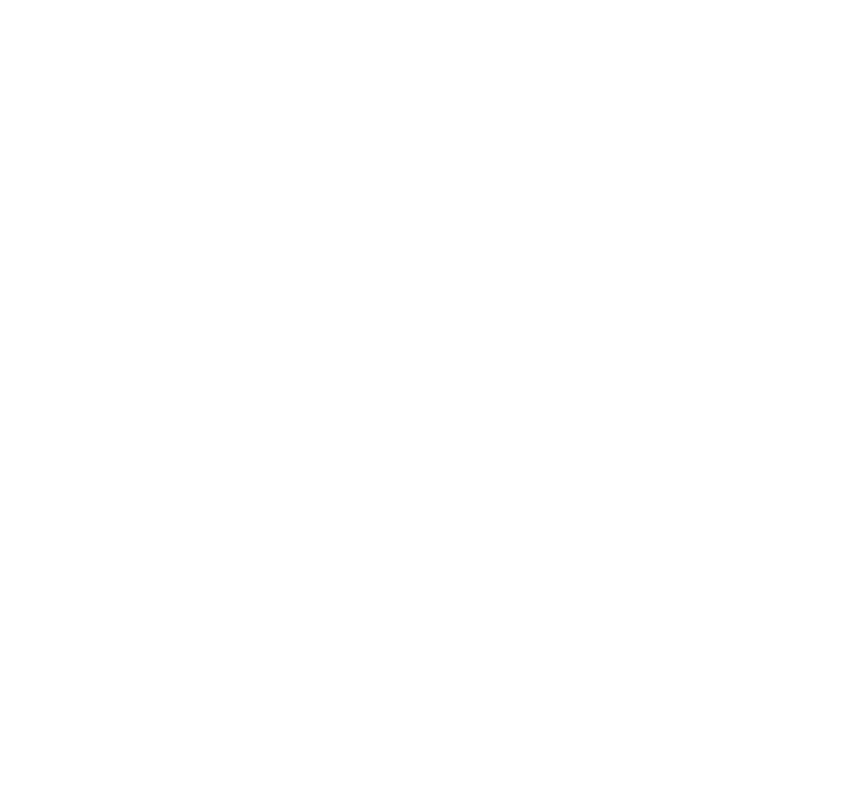
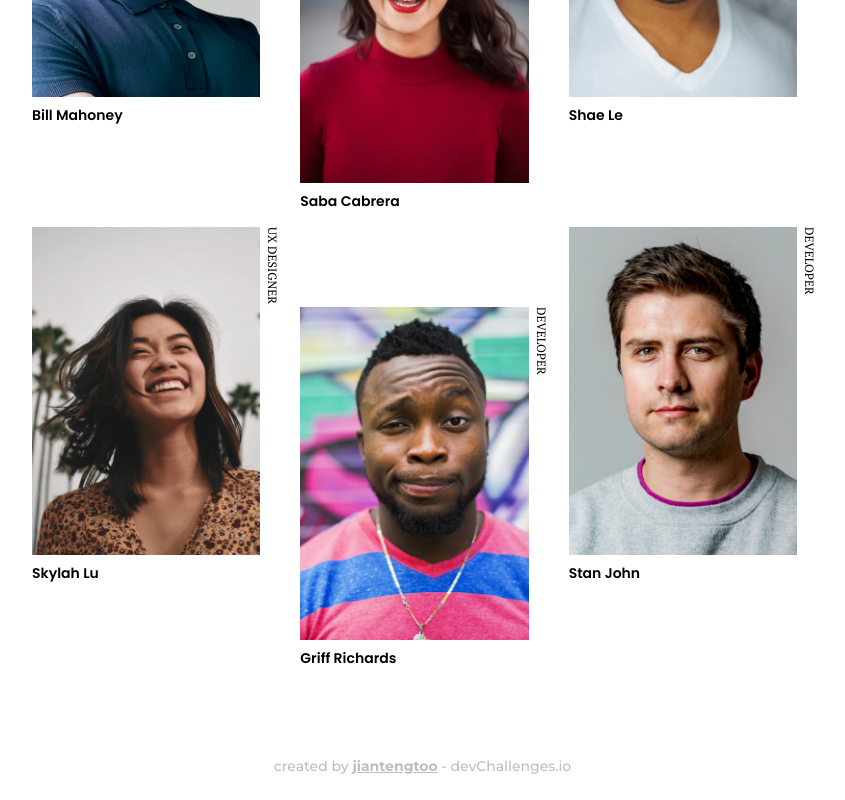
Before and after one commit to jiantengtoo/devChallenges.io, a Next.js app: page /devchallenges.io/team-page-challenge in a window 1280 px wide. Before the commit this address had no page. Shown: the part 498-1298 px from the top of the page, without its empty margins (219-1064 px from the left). Before the commit the page ends 800 px from the top, so only its background shows below. Built offline with nearby package versions, Linux system fonts and the light colour scheme.

Commit message:
refactor

```diff
--- /dev/null
+++ b/src/components/devchallenges.io/footer.tsx
@@ -0,0 +1,14 @@
+import { Montserrat } from "@next/font/google";
+
+const montserrat = Montserrat({ subsets: ["latin"] });
+
+export default function Footer() {
+  return (
+    <div
+      className={`${montserrat.className} pb-6 text-center text-sm font-medium text-[#BDBDBD]`}
+    >
+      created by <span className="font-bold underline">jiantengtoo</span> -
+      devChallenges.io
+    </div>
+  );
+}
--- a/src/pages/404-not-found-challenge.tsx
+++ b/src/pages/devchallenges.io/404-not-found-challenge.tsx
@@ -1,7 +1,8 @@
 import Image from "next/image";
-import Scarecrow from "../../public/404-not-found-challenge/scarecrow.png";
+import Scarecrow from "public/404-not-found-challenge/scarecrow.png";
 
-import { Inconsolata, Space_Mono, Montserrat } from "@next/font/google";
+import { Inconsolata, Space_Mono } from "@next/font/google";
+import Footer from "../../components/devchallenges.io/footer";
 
 const inconsolata = Inconsolata({
   weight: ["700"],
@@ -14,8 +15,6 @@ const space_mono = Space_Mono({
   style: ["normal"],
   subsets: ["latin"],
 });
-
-const montserrat = Montserrat({ subsets: ["latin"] });
 
 export default function NotFoundChallenge() {
   return (
@@ -46,12 +45,7 @@ export default function NotFoundChallenge() {
           </button>
         </div>
       </div>
-      <div
-        className={`${montserrat.className} pb-6 text-center text-sm font-medium text-[#BDBDBD]`}
-      >
-        created by <span className="font-bold underline">jiantengtoo</span> -
-        devChallenges.io
-      </div>
+      <Footer />
     </div>
   );
 }
--- a/src/pages/team-page-challenge.tsx
+++ b/src/pages/devchallenges.io/team-page-challenge.tsx
@@ -1,12 +1,13 @@
 import Image, { type StaticImageData } from "next/image";
-import Photo1 from "../../public/team-page-challenge/photo1.png";
-import Photo2 from "../../public/team-page-challenge/photo2.png";
-import Photo3 from "../../public/team-page-challenge/photo3.png";
-import Photo4 from "../../public/team-page-challenge/photo4.png";
-import Photo5 from "../../public/team-page-challenge/photo5.png";
-import Photo6 from "../../public/team-page-challenge/photo6.png";
+import Photo1 from "public/team-page-challenge/photo1.png";
+import Photo2 from "public/team-page-challenge/photo2.png";
+import Photo3 from "public/team-page-challenge/photo3.png";
+import Photo4 from "public/team-page-challenge/photo4.png";
+import Photo5 from "public/team-page-challenge/photo5.png";
+import Photo6 from "public/team-page-challenge/photo6.png";
 
-import { PT_Serif, Poppins, Montserrat } from "@next/font/google";
+import { PT_Serif, Poppins } from "@next/font/google";
+import Footer from "../../components/devchallenges.io/footer";
 
 const pt_serif = PT_Serif({
   weight: ["400", "700"],
@@ -19,8 +20,6 @@ const poppins = Poppins({
   style: ["normal"],
   subsets: ["latin"],
 });
-
-const montserrat = Montserrat({ subsets: ["latin"] });
 
 function Crew({
   image,
@@ -75,12 +74,7 @@ export default function TeamPageChallenge() {
         <Crew image={Photo5} title={"DEVELOPER"} name={"Griff Richards"} />
         <Crew image={Photo6} title={"DEVELOPER"} name={"Stan John"} />
       </div>
-      <div
-        className={`${montserrat.className} pb-6 text-center text-sm font-medium text-[#BDBDBD]`}
-      >
-        created by <span className="font-bold underline">jiantengtoo</span> -
-        devChallenges.io
-      </div>
+      <Footer />
     </div>
   );
 }
```
